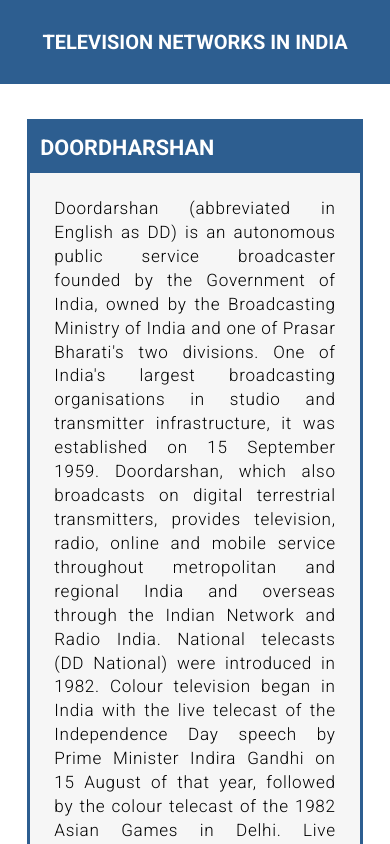
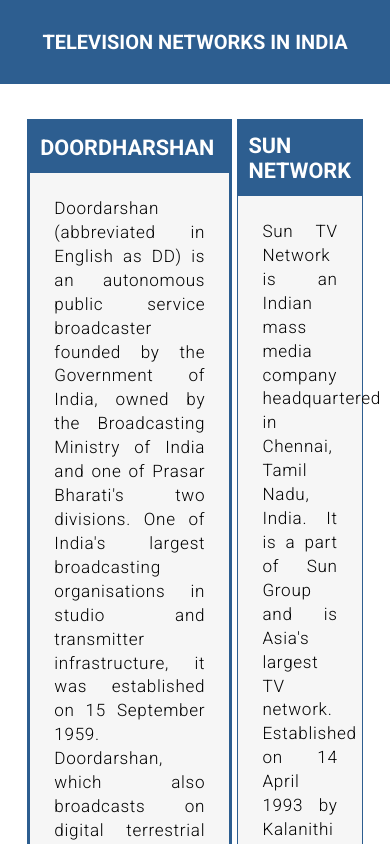
Before and after one commit to Hariharan482/UI_trng, a plain HTML site: page Exercise 4 - Television in India/index.html in a window 390 px wide. Shown: the top 844 px of the page. Drawn offline with Linux system fonts and the light colour scheme.

Commit message:
Update index.css

```diff
--- a/Exercise 4 - Television in India/css/index.css
+++ b/Exercise 4 - Television in India/css/index.css
@@ -60,8 +60,3 @@
     line-height: 1.4;
     font-weight: 300;
 }
-@media screen and (max-width: 900px) {
-    .left-container, .right-container {
-        width: 100%;
-    }
-}
```
